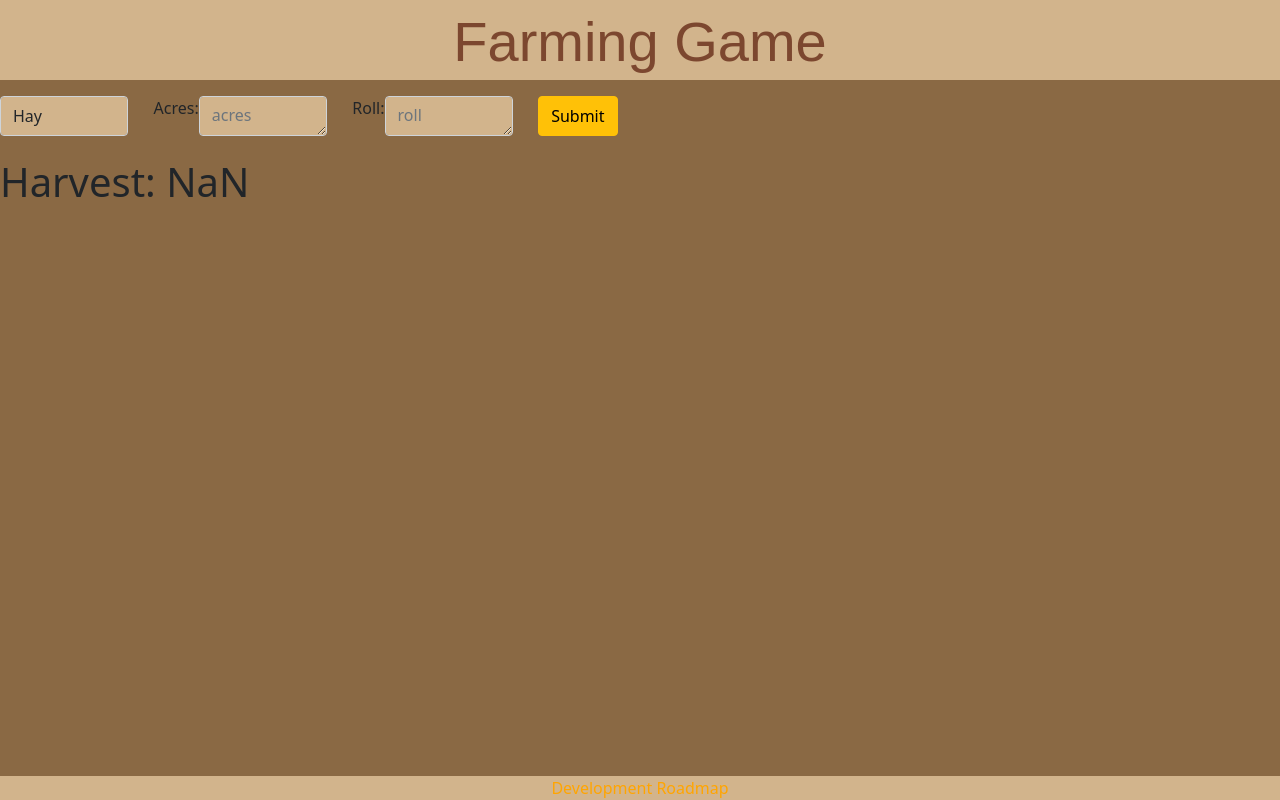
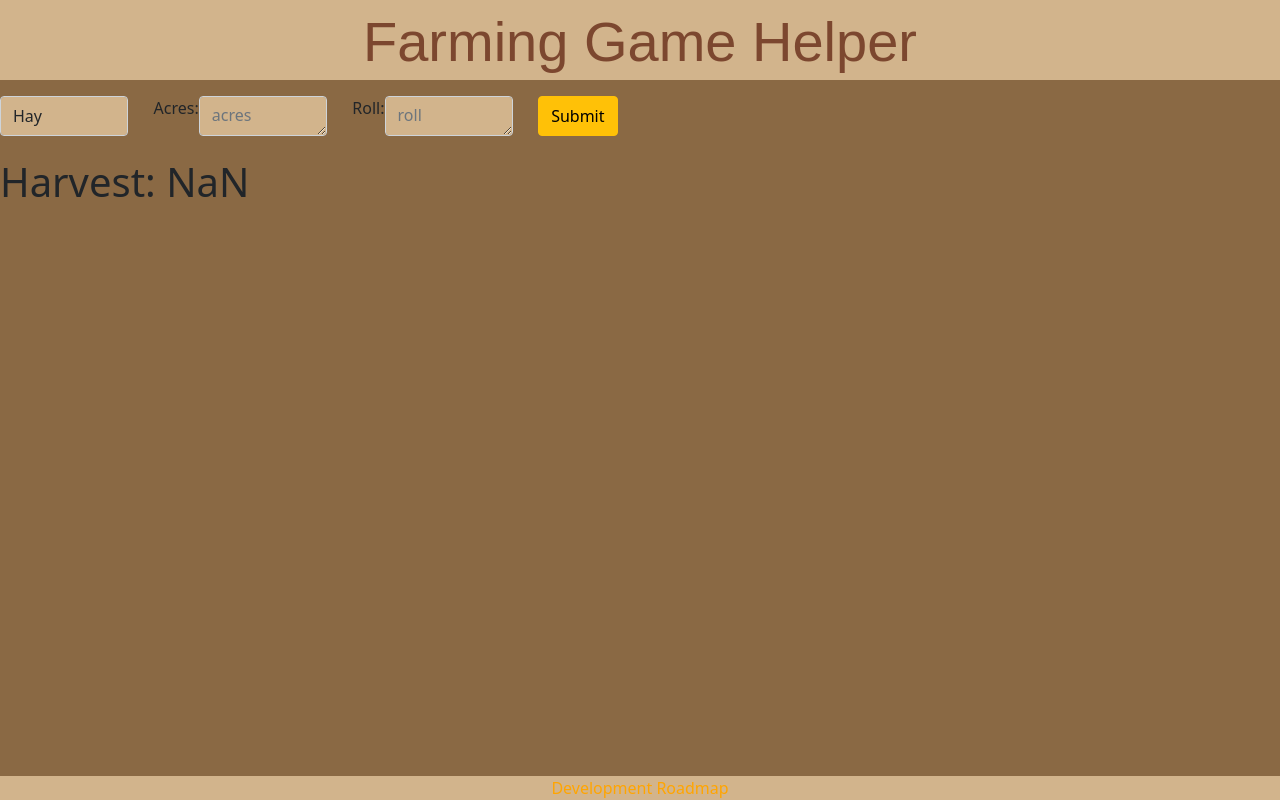
Before and after one commit to Twin-2/FarmingGame-helper, a React (Create React App) app: page / in a window 1280 px wide. Built offline with nearby package versions, Linux system fonts and the light colour scheme.

Commit message:
Update header.js

```diff
--- a/src/components/header/header.js
+++ b/src/components/header/header.js
@@ -1,7 +1,7 @@
 function Header() {
     return (
         <header>
-            Farming Game
+            Farming Game Helper
         </header>
     )
 }
```
